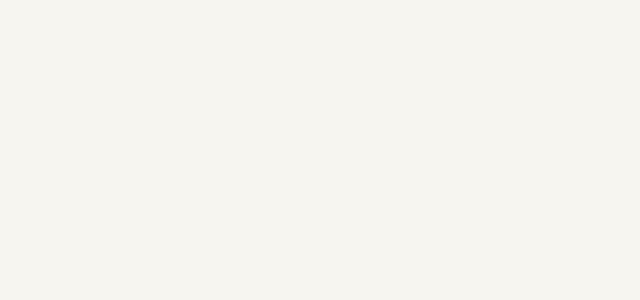
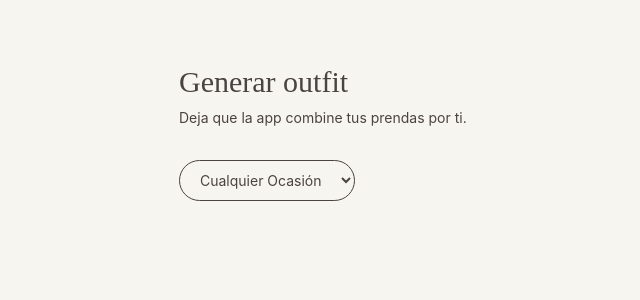
Before and after one commit to Aribeth14/Mi_closet, a React app in the folder frontend/: page /generar-outfit in a window 1280 px wide. Before the commit this address had no page. Shown: the top 300 px of the page, without its empty margins (101-741 px from the left). Built offline with nearby package versions, Linux system fonts and the light colour scheme; the HTML template or start-up script is replaced by a standard one.

Commit message:
Sprint 4.5: generador de outfits por reglas de color y ocasion

```diff
--- a/frontend/src/App.jsx
+++ b/frontend/src/App.jsx
@@ -5,6 +5,7 @@ import Closet from './pages/Closet'
 import NuevaPrenda from './pages/NuevaPrenda'
 import CrearOutfit from './pages/CrearOutfit'
 import MisOutfits from './pages/MisOutfits'
+import GenerarOutfit from './pages/GenerarOutfit'
 
 
 export default function App() {
@@ -16,6 +17,7 @@ export default function App() {
       <Route path="/closet/nueva" element={<NuevaPrenda />} />
       <Route path="/crear-outfit" element={<CrearOutfit />} />
       <Route path="/mis-outfits" element={<MisOutfits />} />
+      <Route path="/generar-outfit" element={<GenerarOutfit />} />
     </Routes>
   )
 }
--- a/frontend/src/pages/Dashboard.jsx
+++ b/frontend/src/pages/Dashboard.jsx
@@ -2,6 +2,7 @@ import { Link } from 'react-router-dom'
 
 const accesos = [
   { to: '/closet', title: 'Mi closet' },
+  { to: '/generar-outfit', title: 'Generar outfit' },
   { to: '/crear-outfit', title: 'Crear outfit' },
   { to: '/mis-outfits', title: 'Mis outfits' }
 ]
--- /dev/null
+++ b/frontend/src/pages/GenerarOutfit.jsx
@@ -0,0 +1,117 @@
+import { useState } from 'react'
+import api from '../api'
+
+const OCASIONES = ['', 'casual', 'formal', 'deportivo', 'fiesta']
+
+export default function GenerarOutfit() {
+  const [ocasion, setOcasion] = useState('')
+  const [combinacion, setCombinacion] = useState(null)
+  const [nombre, setNombre] = useState('')
+  const [cargando, setCargando] = useState(false)
+  const [mensaje, setMensaje] = useState('')
+
+  const generar = async () => {
+    setCargando(true)
+    setMensaje('')
+    setCombinacion(null)
+    try {
+      const params = ocasion ? { ocasion } : {}
+      const { data } = await api.get('/prendas/generar-outfit', { params })
+      setCombinacion(data)
+    } catch (err) {
+      setMensaje(err.response?.data?.message || 'No se pudo generar el outfit')
+    } finally {
+      setCargando(false)
+    }
+  }
+
+  const guardar = async () => {
+    if (!combinacion || !nombre) return
+    try {
+      await api.post('/outfits', {
+        nombre,
+        prendas: combinacion.map((p) => p._id),
+        ocasion
+      })
+      setMensaje('Outfit guardado en Mis outfits')
+      setCombinacion(null)
+      setNombre('')
+    } catch (err) {
+      setMensaje('No se pudo guardar')
+    }
+  }
+
+  return (
+    <div className="max-w-3xl mx-auto px-6 py-16">
+      <h1 className="text-3xl font-light mb-2" style={{ color: 'var(--color-text)' }}>
+        Generar outfit
+      </h1>
+      <p className="text-sm mb-8" style={{ color: 'var(--color-text-secondary)' }}>
+        Deja que la app combine tus prendas por ti.
+      </p>
+
+      <div className="flex flex-wrap items-center gap-3 mb-10">
+        <select
+          value={ocasion}
+          onChange={(e) => setOcasion(e.target.value)}
+          className="px-4 py-2.5 rounded-full border text-sm outline-none capitalize"
+          style={{ borderColor: 'var(--color-border)', backgroundColor: 'var(--color-surface)', color: 'var(--color-text)' }}
+        >
+          <option value="">Cualquier ocasión</option>
+          {OCASIONES.filter(Boolean).map((o) => <option key={o} value={o}>{o}</option>)}
+        </select>
+
+        <button
+          onClick={generar}
+          disabled={cargando}
+          className="px-6 py-2.5 rounded-full text-sm disabled:opacity-50"
+          style={{ backgroundColor: 'var(--color-green)', color: 'var(--color-bg)' }}
+        >
+          {cargando ? 'Combinando...' : combinacion ? 'Generar otra' : 'Generar outfit'}
+        </button>
+      </div>
+
+      {mensaje && (
+        <p className="text-sm mb-6" style={{ color: 'var(--color-text-secondary)' }}>{mensaje}</p>
+      )}
+
+      {combinacion && (
+        <div>
+          <div className="grid grid-cols-2 sm:grid-cols-4 gap-4 mb-6">
+            {combinacion.map((p) => (
+              <div
+                key={p._id}
+                className="rounded-2xl overflow-hidden border"
+                style={{ borderColor: 'var(--color-border)', backgroundColor: 'var(--color-surface)' }}
+              >
+                <img src={p.imagenURL} alt={p.nombre} className="w-full aspect-square object-cover" />
+                <div className="p-2">
+                  <p className="text-xs" style={{ color: 'var(--color-text)' }}>{p.nombre}</p>
+                </div>
+              </div>
+            ))}
+          </div>
+
+          <div className="flex items-center gap-3">
+            <input
+              type="text"
+              placeholder="Nombre para guardar este outfit"
+              value={nombre}
+              onChange={(e) => setNombre(e.target.value)}
+              className="px-4 py-2.5 rounded-xl border text-sm outline-none flex-1"
+              style={{ borderColor: 'var(--color-border)', backgroundColor: 'var(--color-surface)', color: 'var(--color-text)' }}
+            />
+            <button
+              onClick={guardar}
+              disabled={!nombre}
+              className="px-6 py-2.5 rounded-full text-sm disabled:opacity-50 whitespace-nowrap"
+              style={{ backgroundColor: 'var(--color-brown)', color: 'var(--color-bg)' }}
+            >
+              Guardar
+            </button>
+          </div>
+        </div>
+      )}
+    </div>
+  )
+}
```
Also changed, not shown: 1 other file (tests, documents, lock files or other folders).
